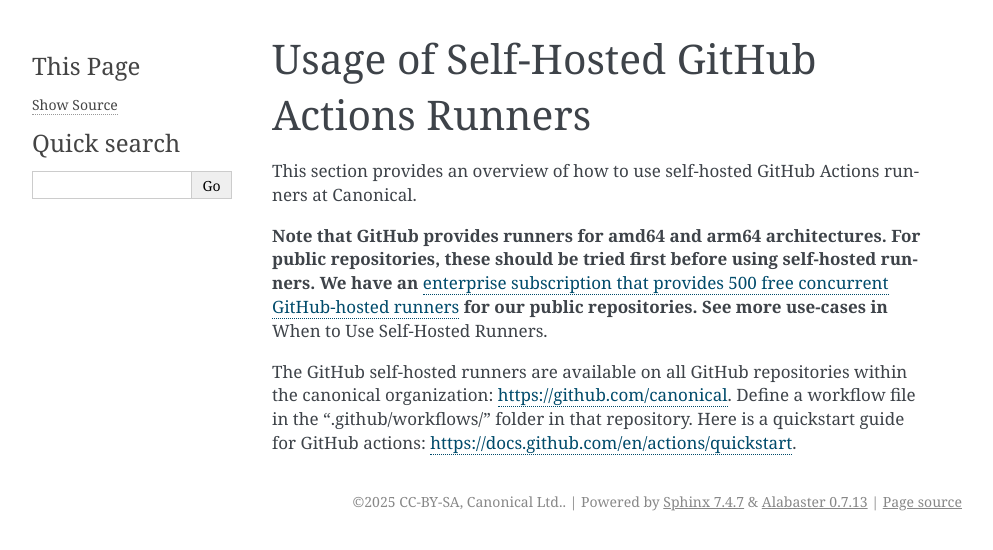
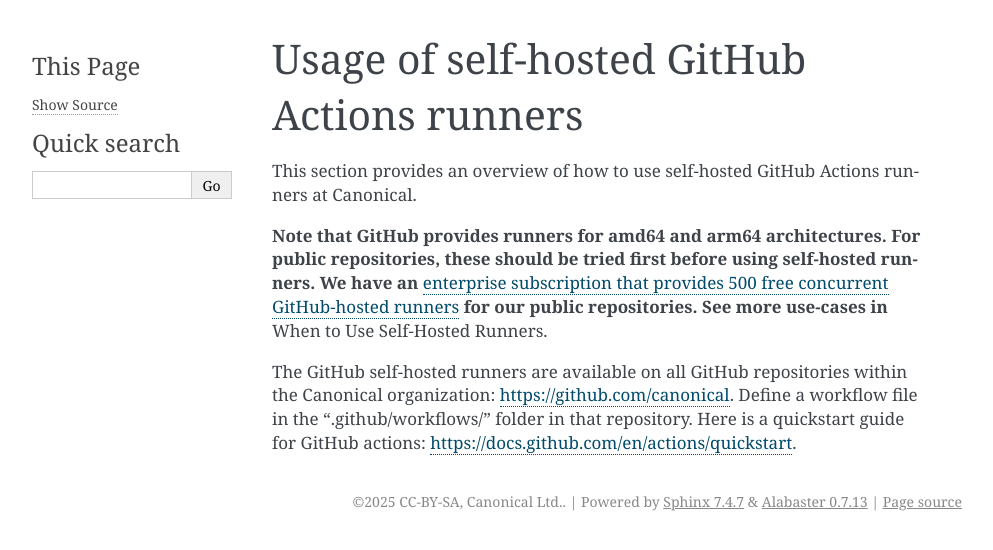
Before and after one commit to canonical/self-hosted-github-runner-docs, a Sphinx documentation site: the page built from docs/usage/index.rst, in a window 1280 px wide. Shown: the top 550 px of the page, without its empty margins (148-1141 px from the left). Built offline with Sphinx 7.4.7, drawn with Linux system fonts in a browser that asks for light colours; pages that are not in the unit, such as notebooks, are missing from menus.

```diff
--- a/docs/usage/index.rst
+++ b/docs/usage/index.rst
@@ -1,5 +1,5 @@
-Usage of Self-Hosted GitHub Actions Runners
-============================================
+Usage of self-hosted GitHub Actions runners
+===========================================
 
 This section provides an overview of how to use self-hosted GitHub Actions runners at Canonical.
 
@@ -8,7 +8,7 @@ This section provides an overview of how to use self-hosted GitHub Actions runne
 **for our public repositories. See more use-cases in** :doc:`When to Use Self-Hosted Runners </usage/usecases>`.
 
 
-The GitHub self-hosted runners are available on all GitHub repositories within the canonical organization: `https://github.com/canonical <https://github.com/canonical>`_.
+The GitHub self-hosted runners are available on all GitHub repositories within the Canonical organization: `https://github.com/canonical <https://github.com/canonical>`_.
 Define a workflow file in the “.github/workflows/” folder in that repository. Here is a quickstart guide for GitHub actions: `https://docs.github.com/en/actions/quickstart <https://docs.github.com/en/actions/quickstart>`_.
 
 
```
Also changed, not shown: docs/usage/available_runners.md (+3 -5 lines), docs/usage/example.md (+2 -2 lines), docs/usage/faq.md (+1 -1 lines), docs/usage/usecases.md (+1 -1 lines).
